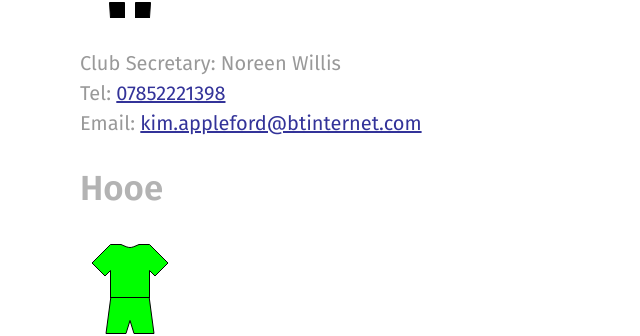
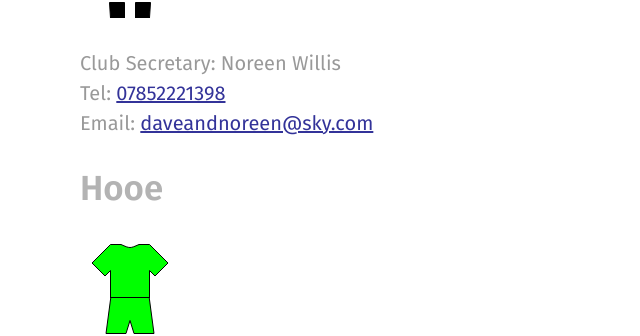
Before and after one commit to rotherleague/Rother, a Jekyll site: the page built from clubs.md, in a window 1280 px wide and 900 px high, scrolled down 5695 px. Shown: the part 149-485 px from the top of the window, without its empty margins (0-640 px from the left). Built offline with Jekyll 4.4.1, drawn with Linux system fonts in a browser that asks for light colours; nearby versions of some CDN libraries.

Commit message:
Update hollington.html

```diff
--- a/_includes/clubs/hollington.html
+++ b/_includes/clubs/hollington.html
@@ -6,4 +6,4 @@
 </p>
 <p>Club Secretary: Noreen Willis<br>
   Tel: <a href="tel:07852221398">07852221398</a><br>
-Email: <a href="mailto:kim.appleford@btinternet.com">kim.appleford@btinternet.com</a></p>
+Email: <a href="mailto:daveandnoreen@sky.com">daveandnoreen@sky.com</a></p>
```
